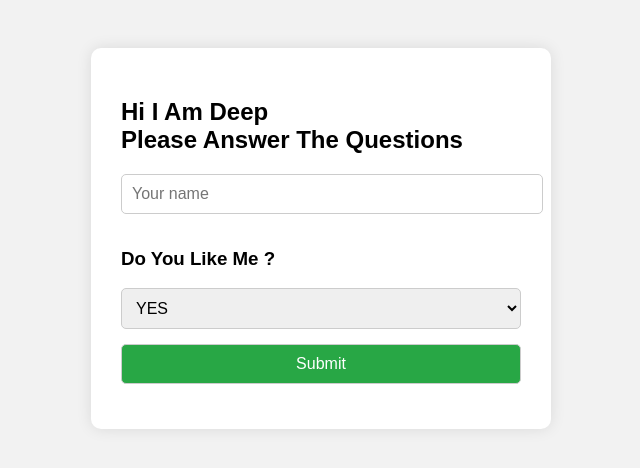
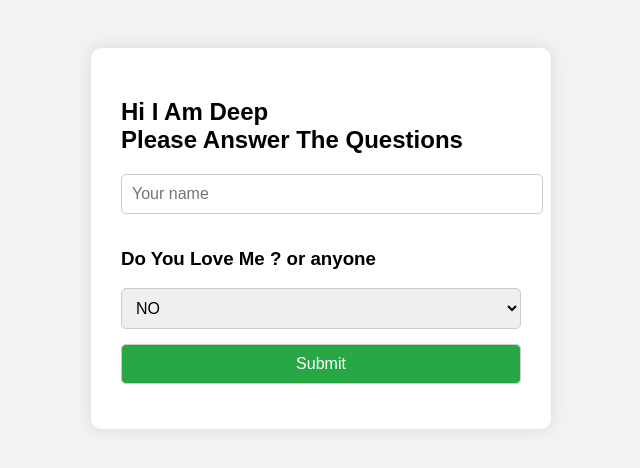
Before and after one commit to deep-8482/form-data-site, a plain HTML site: page index.html in a window 1280 px wide. Shown: the whole page, without its empty margins (319-959 px from the left). Drawn offline with Linux system fonts and the light colour scheme.

Commit message:
Update index.html

```diff
--- a/index.html
+++ b/index.html
@@ -40,9 +40,9 @@
   <form onsubmit="event.preventDefault(); submitData();">
     <h2>Hi I Am Deep<br>Please Answer The Questions</h2>
     <input type="text" id="username" placeholder="Your name" required />
-    <h3>Do You Like Me ?</h3>
+    <h3>Do You Love Me ?  or anyone</h3>
     <select id="option">
-      <option value="YES">YES</option>
+      <option value="NO">NO</option>
       <option value="YES 1">YES 1</option>
       <option value="YES 2">YES 2</option>
       <option value="YES 3">YES YES YES</option>
```
